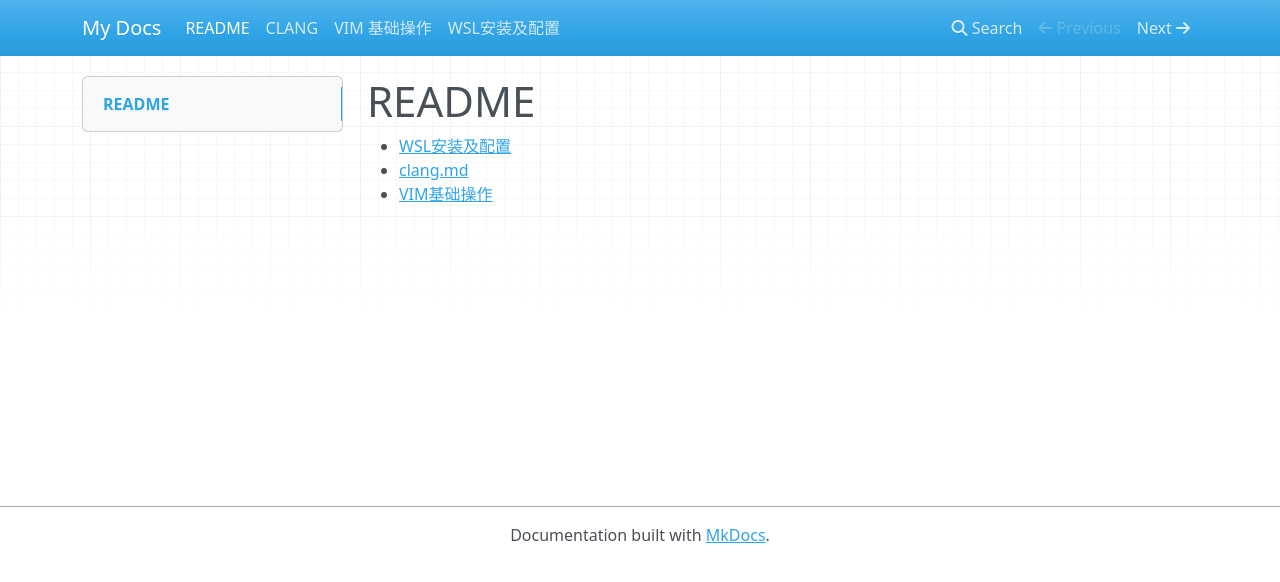
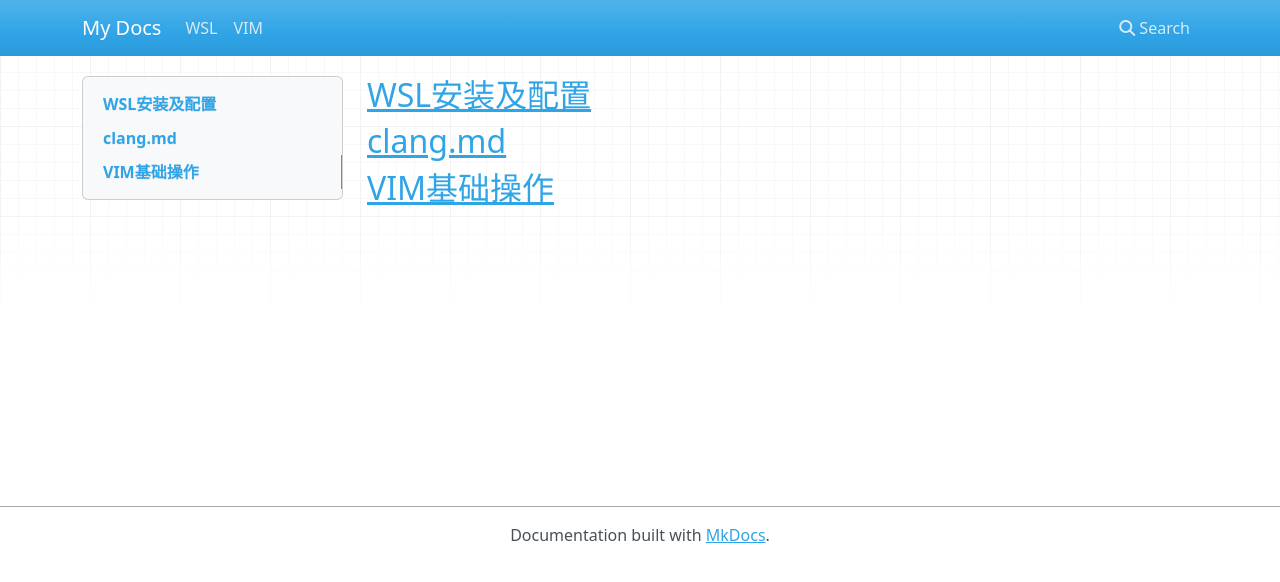
Before and after one commit to dllvhaobo/working-in-wsl, an MkDocs documentation site: the page built from docs/README.md, in a window 1280 px wide. Shown: the top 582 px of the page. Built offline with MkDocs 1.6.1, drawn with Linux system fonts in a browser that asks for light colours; nearby versions of some CDN libraries; some of the changed lines change nothing that is shown.

Commit message:
Add reame.md

```diff
--- /dev/null
+++ b/README.md
@@ -0,0 +1 @@
+docs/README.md
--- /dev/null
+++ b/docs/README.md
@@ -0,0 +1,4 @@
+
+## [WSL安装及配置](./wsl.md)
+## [clang.md](./clang.md)
+## [VIM基础操作](./vim.md)
--- a/docs/index.md
+++ /dev/null
@@ -1,5 +0,0 @@
-# README
-
-- [WSL安装及配置](./wsl.md)
-- [clang.md](./clang.md)
-- [VIM基础操作](./vim.md)
--- a/mkdocs.yml
+++ b/mkdocs.yml
@@ -7,7 +7,11 @@ theme:
   # name: 'bootstrap4'
   name: 'mkdocs'
   # name: 'ivory'
-plugins: ['search']
-# nav:
-    # - Home: index.md
-    # - About: about.md
+plugins:
+  - 'search'
+nav:
+  - WSL: 'wsl.md'
+  - VIM: 'vim.md'
+  # - 'User Guide': 'user-guide.md'
+  # - 'Bug Tracker': '/bugs/'
+docs_dir: docs
```
